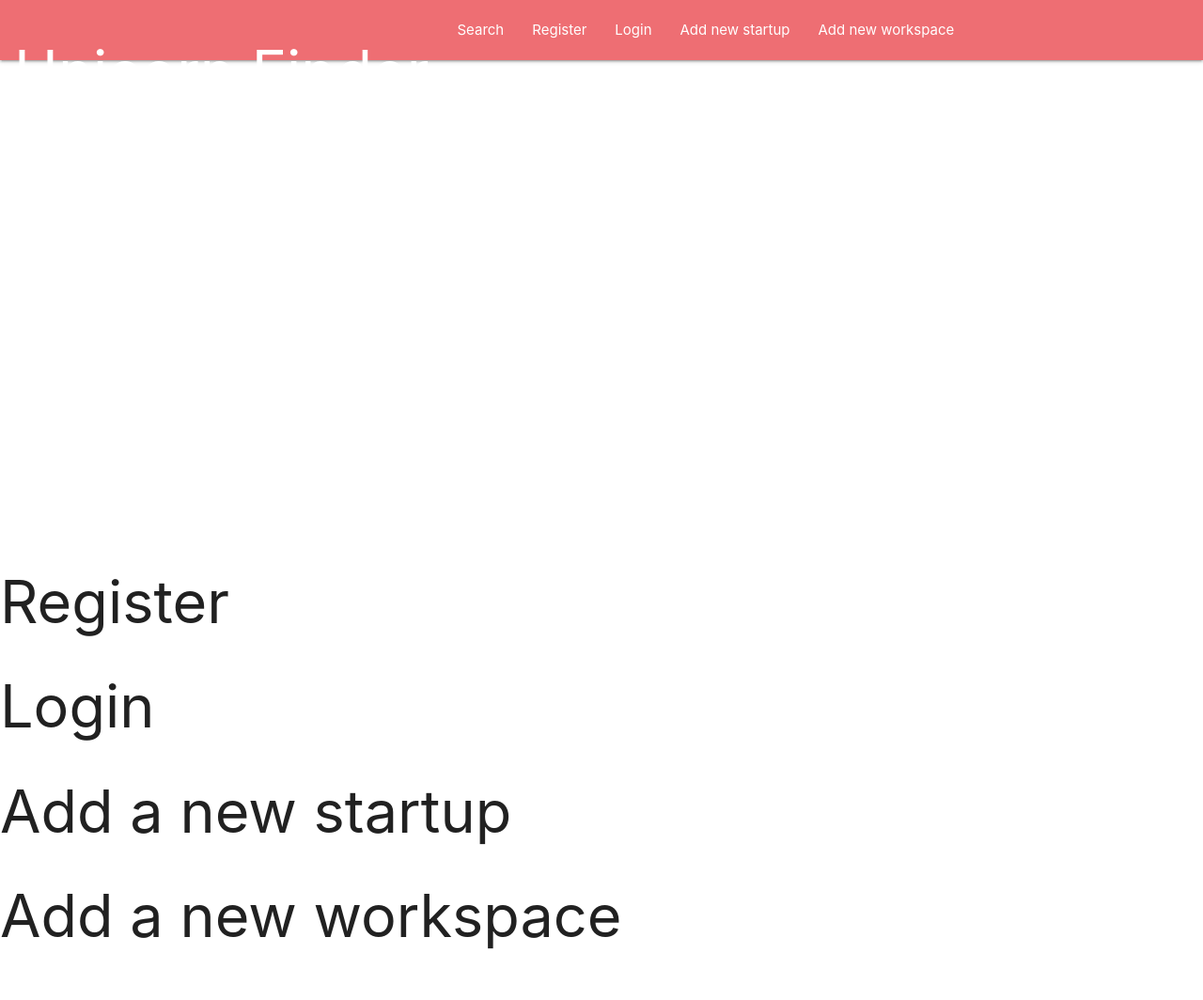
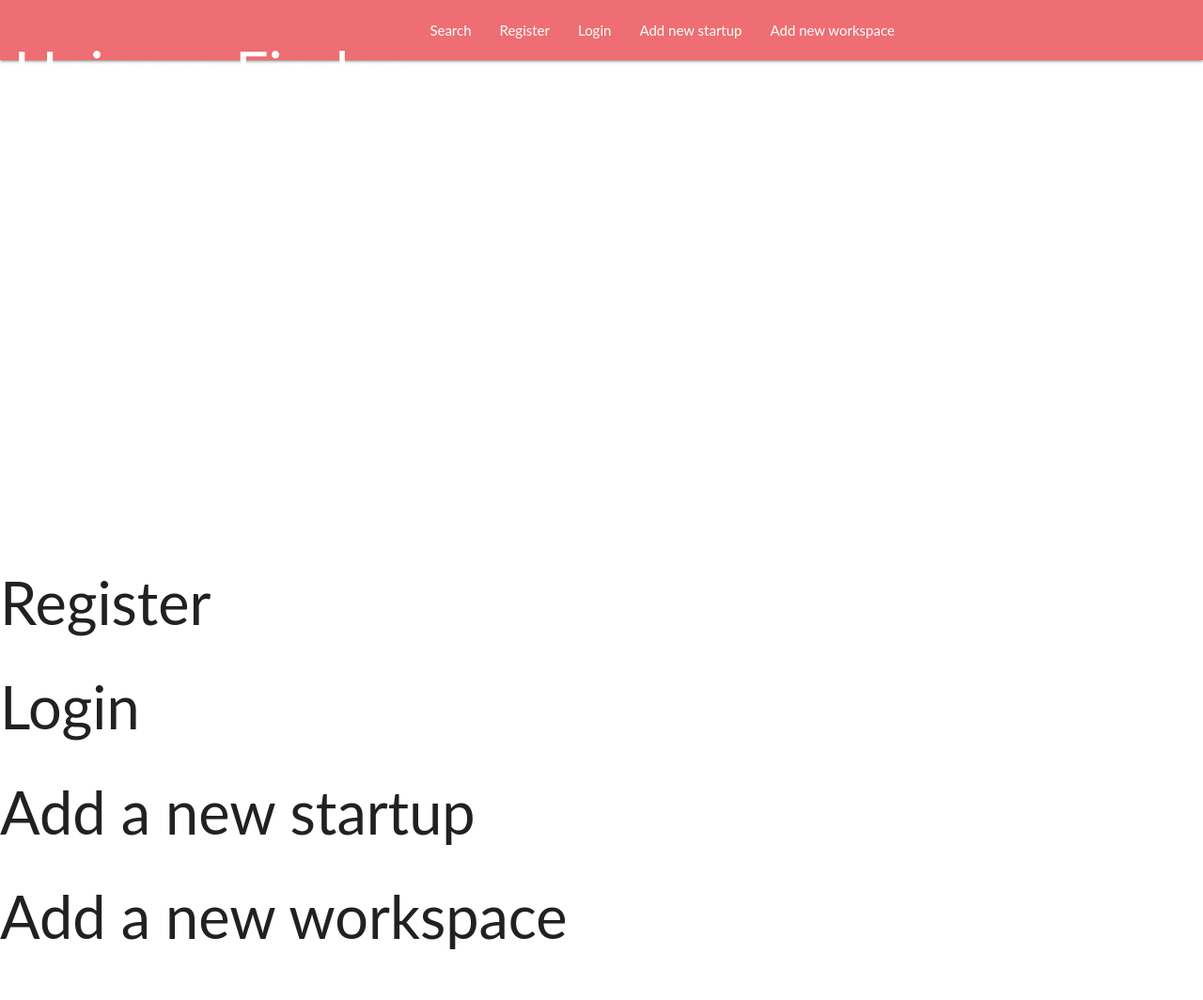
Before and after one commit to adjknowles/Unicorn, a website: page front-end/index.html in a window 1280 px wide. Shown: the whole page at 94% size. Drawn offline with nearby package versions, Linux system fonts and the light colour scheme; some packages are replaced by stand-ins of ours; files that its build step writes are made by us from their sources.

Commit message:
Added font

```diff
--- a/front-end/sass/style.scss
+++ b/front-end/sass/style.scss
@@ -1,6 +1,8 @@
 @import 'variables';
 
 body{
+  font-family: 'Lato', sans-serif;
+  font-size: 100%;
   header {
     nav {
       ul {
```
